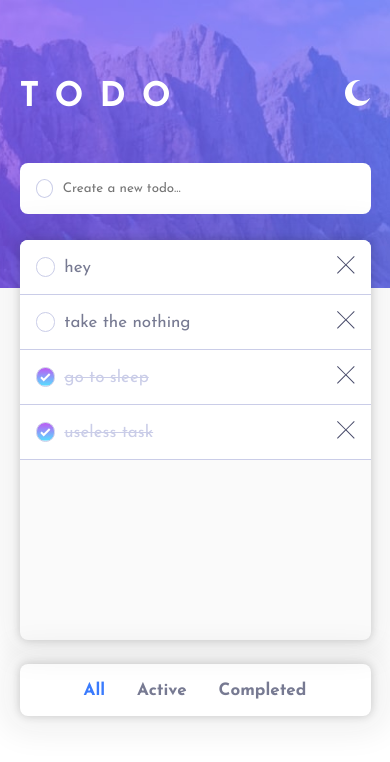
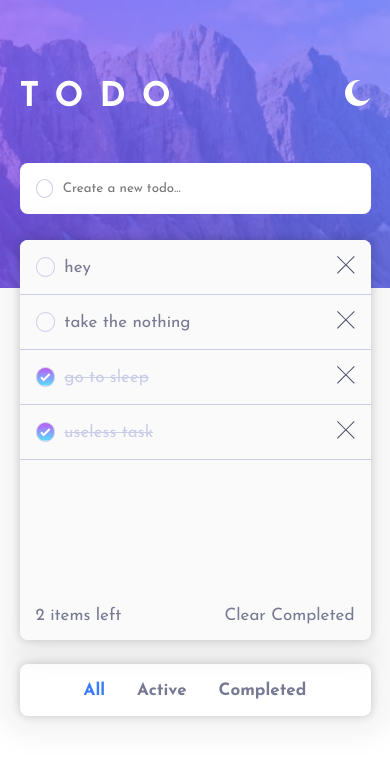
Before and after one commit to dacitto/todo-react, a React (Create React App) app: page / in a window 390 px wide. Shown: the top 762 px of the page. Built offline with nearby package versions, Linux system fonts and the light colour scheme.

Commit message:
feat: add control for mobile
"control" element shows left tasks and clear completed tasks
in the list

```diff
--- a/src/Componets/List/List.js
+++ b/src/Componets/List/List.js
@@ -43,6 +43,7 @@ const List = ({ tasks, setTasks }) => {
         <DragDropContext onDragEnd={handleOnDragEnd}>
           <Droppable droppableId="tasks">
             {(provided) => (
+              <div className="list-conainer">
                 <div
                   className="list"
                   {...provided.droppableProps}
@@ -72,10 +73,28 @@ const List = ({ tasks, setTasks }) => {
                   ))}
                   {provided.placeholder}
                 </div>
+                <div className="control">
+                  <div>
+                    {tasks.filter((task) => task.completed === false).length}{" "}
+                    items left
+                  </div>
+                  <div
+                    className="clear"
+                    onClick={() => {
+                      setTasks(
+                        tasks.filter((task) => task.completed === false)
+                      );
+                    }}
+                  >
+                    Clear Completed
+                  </div>
+                </div>
+              </div>
             )}
           </Droppable>
         </DragDropContext>
       )}
+
       {tasks.length > 0 && (
         <div className="filter">
           <ul>
--- a/src/Componets/List/List.scss
+++ b/src/Componets/List/List.scss
@@ -1,13 +1,31 @@
-.list {
+.list-conainer {
+  border-radius: var(--radius);
   background-color: var(--VeryLightGray);
   margin-top: -3rem;
-  border-radius: var(--radius);
-  overflow-y: hidden;
   box-shadow: var(--box-shadow);
-  min-height: var(--min-list-hight);
+  overflow: hidden;
+  height: var(--min-list-height);
+  position: relative;
+  .list {
+    height: calc(100% - 58px);
+    overflow-y: auto;
+  }
+  .control {
+    background-color: var(--VeryLightGray);
+    position: absolute;
+    bottom: 0;
+    width: 100%;
+    display: flex;
+    padding: 1rem;
+    color: var(--DarkGrayishBlue);
+    justify-content: space-between;
+    .clear:hover {
+      cursor: pointer;
+    }
+  }
 }
 .empty-list {
-  min-height: var(--min-list-hight);
+  min-height: var(--min-list-height);
   display: flex;
   align-items: center;
   justify-content: center;
--- a/src/Componets/Task/Task.scss
+++ b/src/Componets/Task/Task.scss
@@ -1,6 +1,6 @@
 .task {
   width: 100%;
-  background-color: #fff;
+  background-color: var(--VeryLightGray);
   color: var(--DarkGrayishBlue);
   padding: 1rem;
   display: flex;
@@ -18,6 +18,9 @@
     display: flex;
     align-items: center;
     justify-content: center;
+    &:hover {
+      cursor: pointer;
+    }
     &.checked {
       background-image: var(--CheckBackground);
       // background: var(--CheckBackground);
@@ -30,6 +33,9 @@
     height: min-content;
     width: min-content;
     margin-left: auto;
+    &:hover {
+      cursor: pointer;
+    }
   }
   .text {
     width: max-content;
--- a/src/Styles/main.scss
+++ b/src/Styles/main.scss
@@ -27,7 +27,7 @@
 
   --radius: 0.5rem;
   --box-shadow: 0 0 2rem 1rem #22222211, 0 0 0.5rem 0rem #22222233;
-  --min-list-hight: 25rem;
+  --min-list-height: 25rem;
 }
 *,
 *::after,
```
Lines whose indentation alone changed are shown as unchanged.
